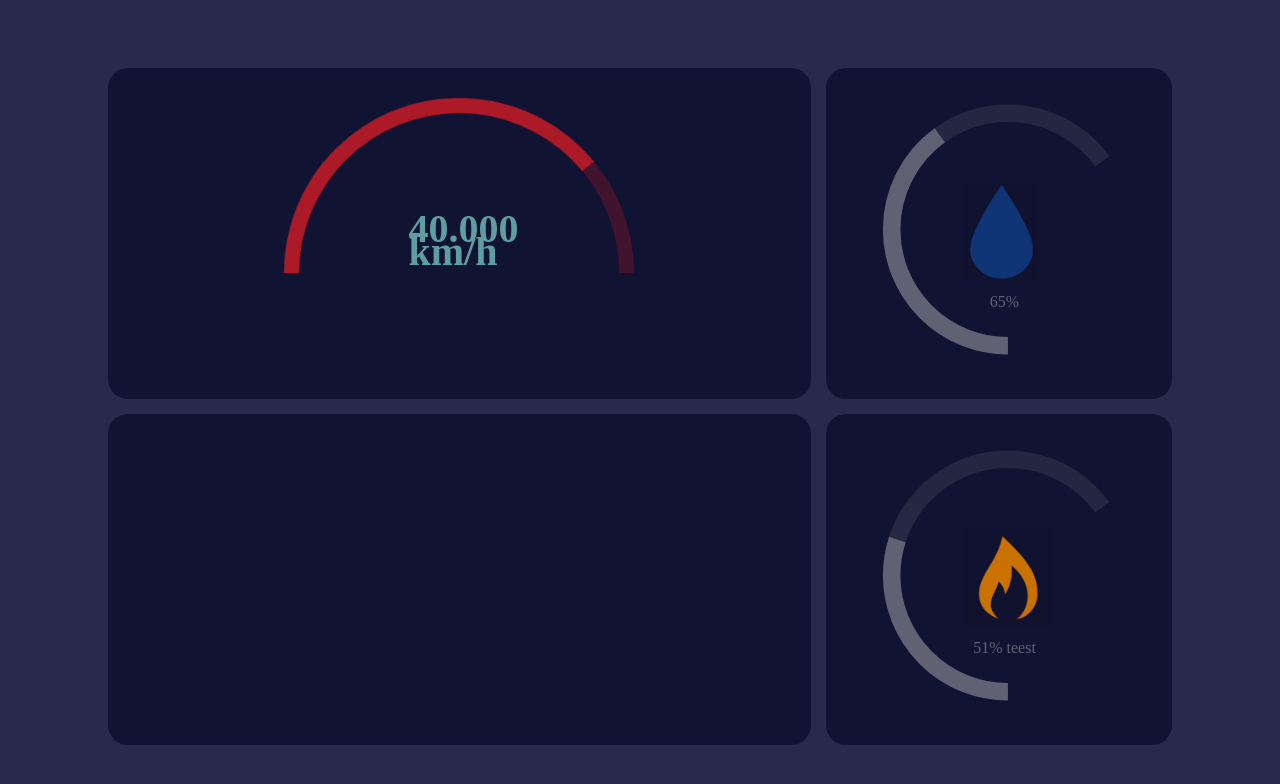
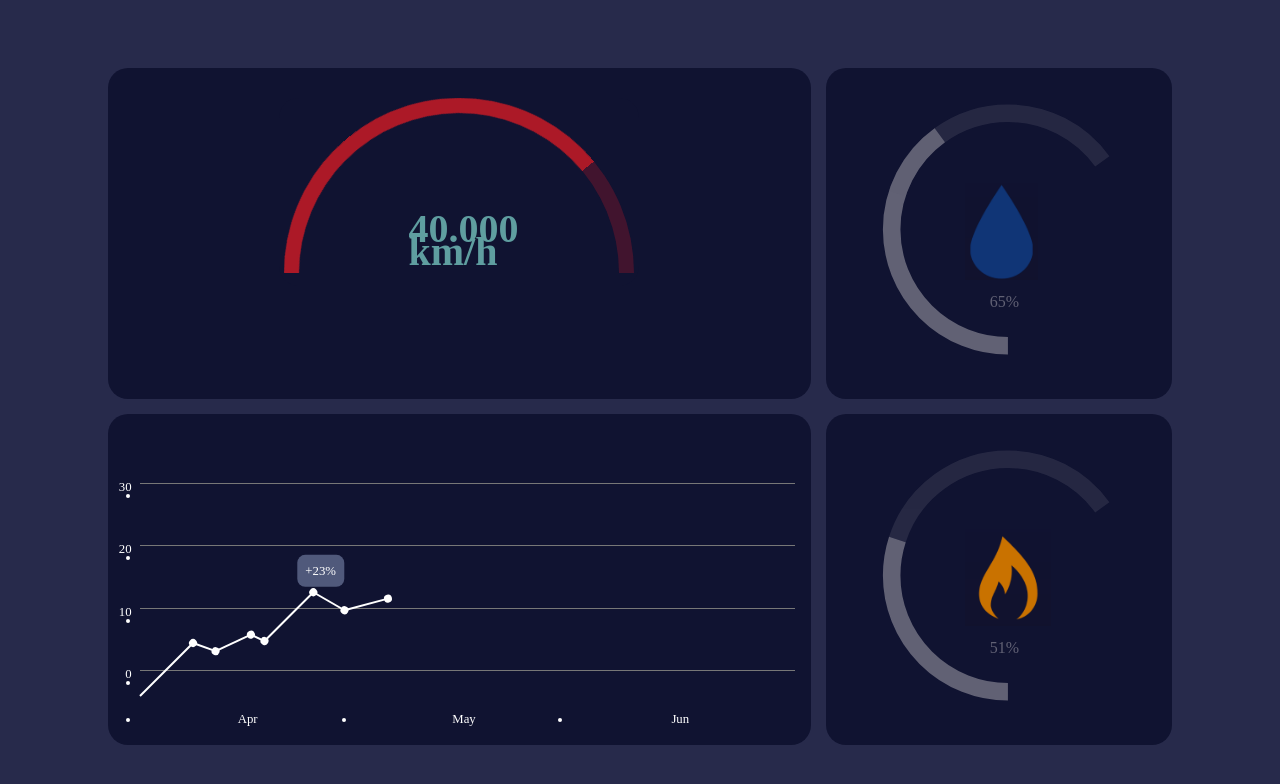
Before and after one commit to JasmijnJ/IxD---Technology-2, a plain HTML site: page index.html in a window 1280 px wide. Drawn offline with Linux system fonts and the light colour scheme.

Commit message:
testen op mobiel
test

```diff
--- a/index.html
+++ b/index.html
@@ -6,6 +6,7 @@
 		<title></title>
 		<link href="styles/main.css" type="text/css" rel="stylesheet" />
         <link href="styles/water.css" type="text/css" rel="stylesheet" />
+        <link href="styles/distance.css" type="text/css" rel="stylesheet" />
 
 
 
@@ -79,7 +80,7 @@
       <!-- unused 10% -->
      <figure>
          <img class="druppel" src="images/fuel.png">
-         <p class="druppeltekst">51% teest</p>
+         <p class="druppeltekst">51%</p>
      </figure>
     </svg>
   </div>
@@ -90,7 +91,37 @@
 
 
 
-        <div class="distance"></div>
+        <div class="distance">
+           <div class='grafico'>
+            <ul class='eje-y'>
+              <li data-ejeY='30'></li>
+              <li data-ejeY='20'></li>
+              <li data-ejeY='10'></li>
+              <li data-ejeY='0'></li>
+            </ul>
+            <ul class='eje-x'>
+              <li>Apr</li>
+              <li>May</li>
+              <li>Jun</li>
+            </ul>
+            <span data-valor='25'>
+                               <span data-valor='8'>
+                                 <span data-valor='13'>
+                                   <span data-valor='5'>
+                                     <span data-valor='23'>
+                                     <span data-valor='12'>
+                                         <span data-valor='15'>
+                                         </span></span>
+            </span>
+            </span>
+            </span>
+            </span>
+            </span>
+          </div>
+
+
+
+        </div>
 
 
 
--- /dev/null
+++ b/styles/distance.css
@@ -0,0 +1,80 @@
+.grafico {
+				  padding: 2rem 1rem 1rem;
+				  width: 100%;
+				  height: 100%;
+				  position: relative;
+				  color: #fff;
+				  font-size: 80%;
+				}
+				.grafico span {
+				  display: block;
+				  position: absolute;
+				  bottom: 3rem;
+				  left: 2rem;
+				  height: 0;
+				  border-top: 2px solid;
+				  -webkit-transform-origin: left center;
+				  transform-origin: left center;
+				}
+				.grafico span > span {
+				  left: 100%; bottom: 0;
+				}
+				[data-valor='25'] {width: 75px; -webkit-transform: rotate(-45deg); transform: rotate(-45deg);}
+				[data-valor='8'] {width: 24px; -webkit-transform: rotate(65deg); transform: rotate(65deg);}
+				[data-valor='13'] {width: 39px; -webkit-transform: rotate(-45deg); transform: rotate(-45deg);}
+				[data-valor='5'] {width: 15px; -webkit-transform: rotate(50deg); transform: rotate(50deg);}
+				[data-valor='23'] {width: 69px; -webkit-transform: rotate(-70deg); transform: rotate(-70deg);}
+				[data-valor='12'] {width: 36px; -webkit-transform: rotate(75deg); transform: rotate(75deg);}
+				[data-valor='15'] {width: 45px; -webkit-transform: rotate(-45deg); transform: rotate(-45deg);}
+
+				[data-valor]:before {
+				  content: '';
+				  position: absolute;
+				  display: block;
+				  right: -4px;
+				  bottom: -3px;
+				  padding: 4px;
+				  background: #fff;
+				  border-radius: 50%;
+				}
+				[data-valor='23']:after {
+				  content: '+' attr(data-valor) '%';
+				  position: absolute;
+				  right: -2.7rem;
+				  top: -1.7rem;
+				  padding: .3rem .5rem;
+				  background: #50597B;
+				  border-radius: .5rem;
+				  -webkit-transform: rotate(45deg);
+				  transform: rotate(45deg);
+				}
+				[class^='eje-'] {
+				  position: absolute;
+				  left: 0;
+				  bottom: 0rem;
+				  width: 100%;
+				  padding: 1rem 1rem 0 2rem;
+				  height: 80%;
+				}
+				.eje-x {
+				  height: 2.5rem;
+				}
+				.eje-y li {
+				  height: 25%;
+				  border-top: 1px solid #777;
+				}
+				[data-ejeY]:before {
+				  content: attr(data-ejeY);
+				  display: inline-block;
+				  width: 2rem;
+				  text-align: right;
+				  line-height: 0;
+				  position: relative;
+				  left: -2.5rem;
+				  top: -.5rem;
+				}
+				.eje-x li {
+				  width: 33%;
+				  float: left;
+				  text-align: center;
+				}
--- a/styles/main.css
+++ b/styles/main.css
@@ -124,6 +124,7 @@ body {
   border-color: #AC1927;
   animation-name: rotate-three;
   animation-delay: 0.1s;
+  animation-duration: 3s;
 }
 
 .chart-skills li:nth-child(4) {
@@ -132,6 +133,7 @@ body {
   animation-name: rotate-four;
   animation-delay: 0.1s;
   opacity: 0.32;
+  animation-duration: 3s;
 }
 
 .chart-skills span {
@@ -172,27 +174,7 @@ body {
 /* ANIMATIONS
 –––––––––––––––––––––––––––––––––––––––––––––––––– */
 
-@keyframes rotate-one {
-  100% {
-    transform: rotate(21.6deg);
-    /**
-     * 12% => 21.6deg
-     */
-  }
-}
 
-@keyframes rotate-two {
-  0% {
-    transform: rotate(21.6deg);
-  }
-  100% {
-    transform: rotate(79.2deg);
-    /**
-     * 32% => 57.6deg
-     * 57.6 + 21.6 => 79.2deg
-     */
-  }
-}
 
 @keyframes rotate-three {
   0% {
--- a/styles/water.css
+++ b/styles/water.css
@@ -89,6 +89,17 @@ figure {
   text-align: center;
 }
 
+.donut-segment {
+   animation: progress 3s ease-out forwards;
+}
+
+@keyframes progress {
+  0% {
+    stroke-dasharray: 0 100;
+  }
+}
+
+
 @media only screen and (min-width: 768px) {
   svg {
     width: 307px;
```
Also changed, not shown: 1 other file.
